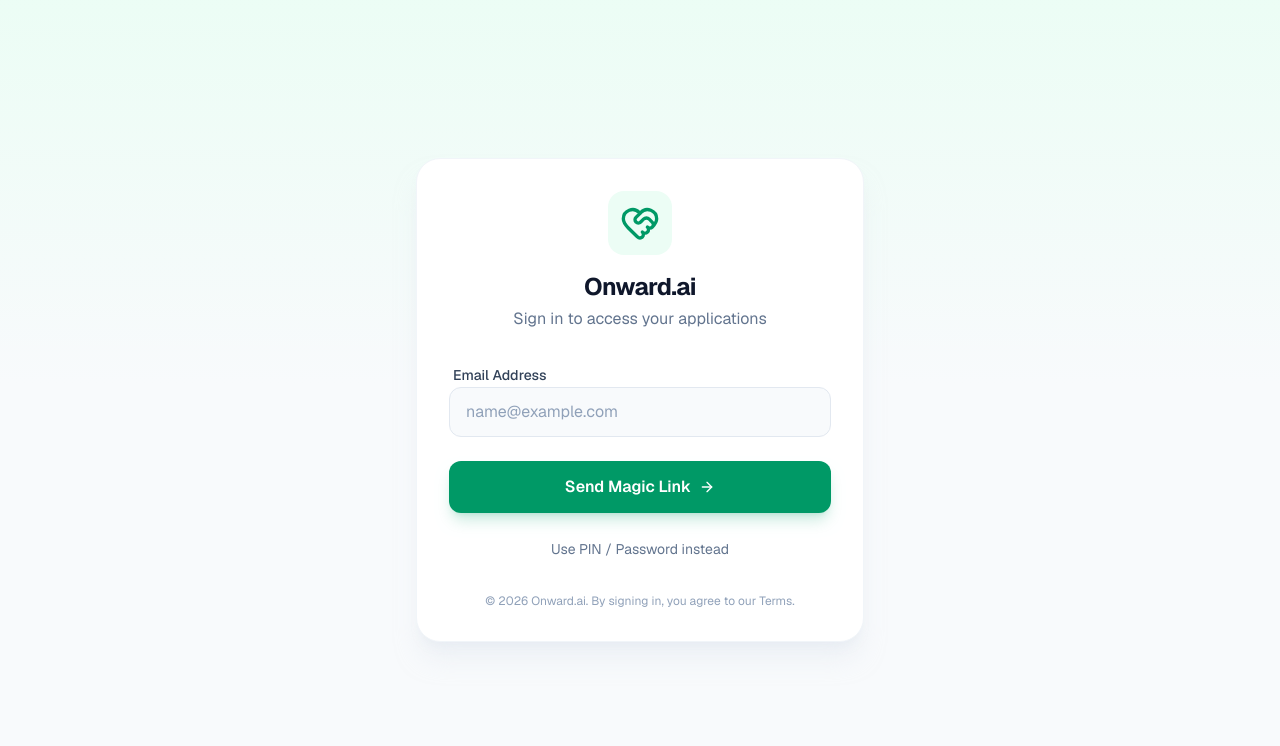
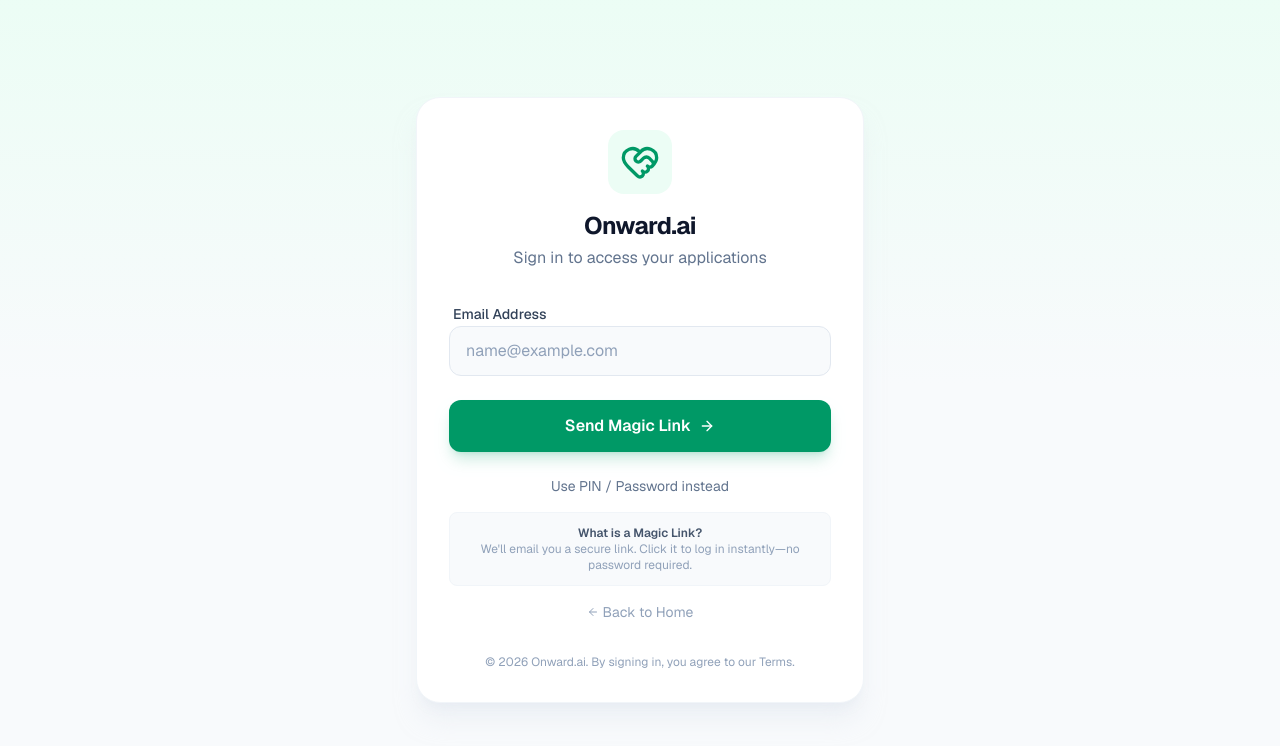
Before and after one commit to simpletech310/callkeith, a Next.js app: page /login in a window 1280 px wide. Shown: the top 746 px of the page. Built offline with nearby package versions, Linux system fonts and the light colour scheme.

Commit message:
Feat: Add Back to Home link and Magic Link explanation to Login

```diff
--- a/app/login/page.tsx
+++ b/app/login/page.tsx
@@ -4,6 +4,7 @@
 import { createClient } from "@/utils/supabase/client";
 import { Icons } from "@/components/ui/Icons";
 import { useRouter } from "next/navigation";
+import Link from "next/link";
 
 export default function LoginPage() {
     const [email, setEmail] = useState("");
@@ -140,7 +141,7 @@
                             )}
                         </button>
 
-                        <div className="text-center">
+                        <div className="text-center flex flex-col gap-4">
                             <button
                                 type="button"
                                 onClick={() => setMode(mode === 'magic' ? 'password' : 'magic')}
@@ -148,6 +149,18 @@
                             >
                                 {mode === 'magic' ? 'Use PIN / Password instead' : 'Use Magic Link instead'}
                             </button>
+
+                            {mode === 'magic' && (
+                                <p className="text-xs text-slate-400 bg-slate-50 p-3 rounded-lg border border-slate-100">
+                                    <span className="font-semibold text-slate-600">What is a Magic Link?</span>
+                                    <br />
+                                    We'll email you a secure link. Click it to log in instantly—no password required.
+                                </p>
+                            )}
+
+                            <Link href="/" className="text-sm text-slate-400 hover:text-slate-600 transition-colors inline-flex items-center justify-center gap-1 group">
+                                <Icons.arrowLeft className="w-3 h-3 transition-transform group-hover:-translate-x-1" /> Back to Home
+                            </Link>
                         </div>
                     </form>
                 )}
```
